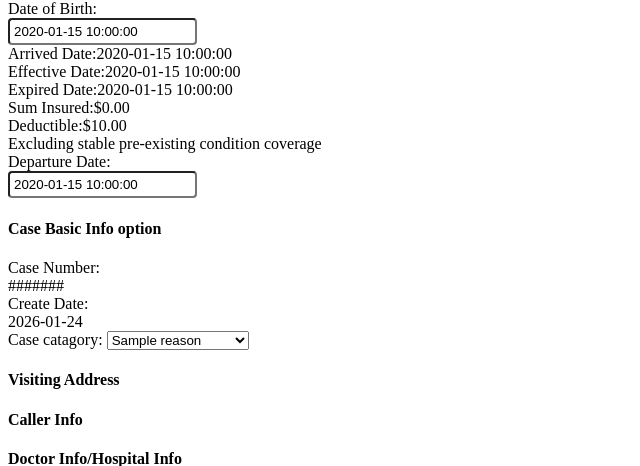
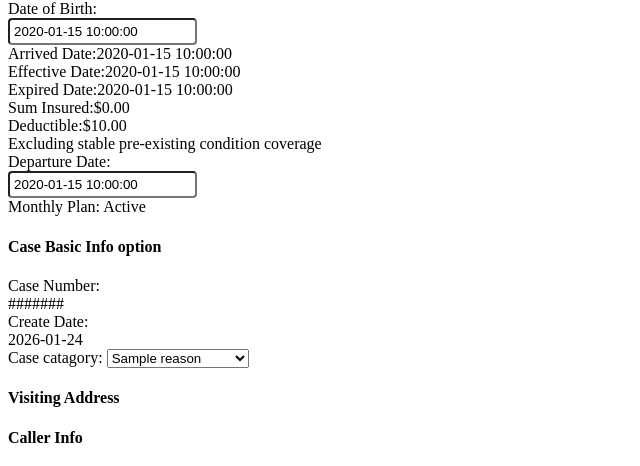
Before and after one commit to wqjyhggg/claim, a CodeIgniter app: the page made by application/views/emergency_assistance/create_case.php in a window 1280 px wide. Shown: the part 237-703 px from the top of the page, without its empty margins (0-640 px from the left). Run offline with CodeIgniter, Linux system fonts and the light colour scheme; tables that the repository leaves empty hold one stand-in row (values such as "Sample post"); the template is opened without the code that fills it: most values are stand-ins (such as "Sample title", 1, 10 or a date in 2020); data that the repository does not hold is empty.

Commit message:
Display Monthly Plan payment status on policy page

```diff
--- a/application/views/claim/examine_claim.php
+++ b/application/views/claim/examine_claim.php
@@ -36,6 +36,11 @@
 						<div class="form-group col-sm-3">
 							<label>Deductible Amount : </label>$<?php echo number_format($policy['deductible_amount'], 2); ?>
 						</div>
+            <?php if (!empty($policy['monthlypay'])) { ?>
+            <div class="form-group col-sm-3">
+              <label style="text-transform: capitalize;"><span>Monthly Plan: </span><?php echo $policy['monthly_status']; ?></label>
+            </div>
+            <?php } ?>
 						<div class="form-group col-sm-3">
 							<?php if ($policy['stable_condition'] == 1) { ?>
 							<label>&nbsp;</label>Include stable pre-existing condition coverage
--- a/application/views/emergency_assistance/create_case.php
+++ b/application/views/emergency_assistance/create_case.php
@@ -210,6 +210,11 @@
 								<?php echo form_input("departure_date", $case_details["departure_date"], array("class"=>"form-control datepicker", 'placeholder'=>'Departure Date')); ?><span class="input-group-addon"><span class="glyphicon glyphicon-calendar"></span></span>
 							</div>
 						</div>
+            <?php if (!empty($policy['monthlypay'])) { ?>
+            <div class="form-group col-sm-3">
+              <label style="text-transform: capitalize;"><span>Monthly Plan: </span><?php echo $policy['monthly_status']; ?></label>
+            </div>
+            <?php } ?>
 					</div>
 
 					<h4 class="move_down">Case Basic Info option <i class="fa fa-angle-down pull-right"></i></h4>
--- a/application/views/emergency_assistance/view_policy.php
+++ b/application/views/emergency_assistance/view_policy.php
@@ -40,6 +40,11 @@
 					<div class="form-group col-sm-3">
 						<label style="text-transform: capitalize;"><span>Status: </span><?php echo (isset($policy['status_id']) ? $policy_status[$policy['status_id']]['name'] : ''); ?></label>
 					</div>
+					<?php if (!empty($policy['monthlypay'])) { ?>
+					<div class="form-group col-sm-3">
+						<label style="text-transform: capitalize;"><span>Monthly Plan: </span><?php echo $policy['monthly_status']; ?></label>
+					</div>
+          <?php } ?>
 					<?php if (isset($policy['product_short']) && (($policy['product_short'] == 'TOP') || ($policy['product_short'] == 'TOPN'))) { ?>
 					<div class="form-group col-sm-3">
 						<label style="text-transform: capitalize;"><span>Package: </span><?php echo (isset($policy['package']) ? preg_replace('/_/', " ", $policy['package']) : ''); ?></label>
```
